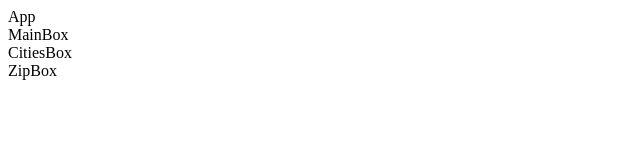
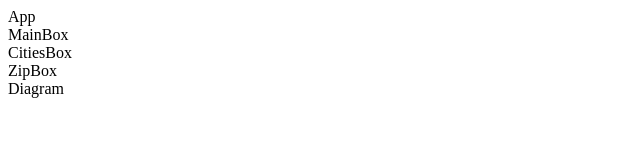
Before and after one commit to chingu-voyages/v10-geckos-team-04, a React (Create React App) app in the folder spiral-weather/: page / in a window 1280 px wide. Shown: the top 160 px of the page, without its empty margins (0-640 px from the left). Built offline with nearby package versions, Linux system fonts and the light colour scheme.

Commit message:
Feat: Add <Diagram>

```diff
--- /dev/null
+++ b/spiral-weather/src/components/Diagram.js
@@ -0,0 +1,9 @@
+import React from 'react';
+
+const Diagram = () => {
+  return <div>
+           Diagram
+         </div>;
+};
+
+export default Diagram;
--- a/spiral-weather/src/components/ZipBox.js
+++ b/spiral-weather/src/components/ZipBox.js
@@ -1,7 +1,11 @@
 import React from 'react';
+import Diagram from './Diagram';
 
 const ZipBox = () => {
-  return <div>ZipBox</div>;
+  return <div>
+           ZipBox
+           <Diagram/>
+         </div>;
 };
 
 export default ZipBox;
```
